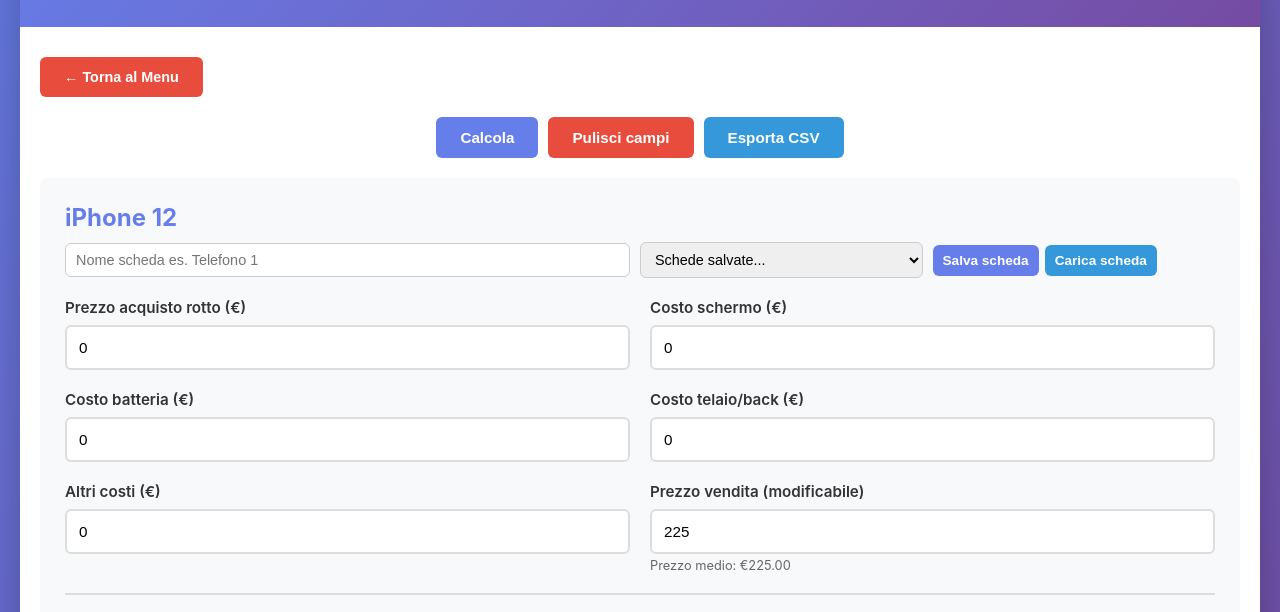
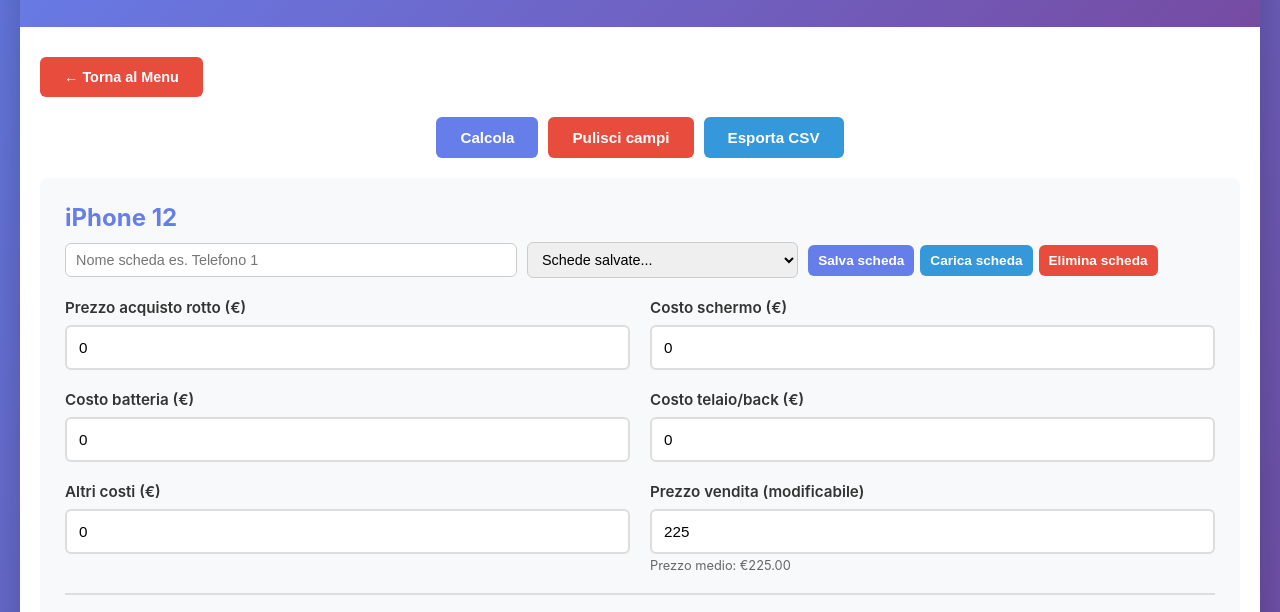
Before and after one commit to Omi11/Respri, a plain HTML site: page index.html in a window 1280 px wide. Both pictures are taken after a click on the button "iPhone 12". Shown: the part 133-745 px from the top of the page. Drawn offline with Linux system fonts and the light colour scheme.

Commit message:
Enhance profile management and layout
Updated grid layout and added delete profile functionality.

```diff
--- a/index.html
+++ b/index.html
@@ -120,7 +120,7 @@
 
         .profile-row {
             display: grid;
-            grid-template-columns: 2fr 1fr 1fr;
+            grid-template-columns: 2fr 1.2fr 1.8fr;
             gap: 10px;
             margin-bottom: 20px;
             align-items: center;
@@ -419,9 +419,10 @@
                     <div class="profile-row">
                         <input type="text" id="profileName" placeholder="Nome scheda es. Telefono 1">
                         <select id="profileSelect"></select>
-                        <div style="display:flex; gap:6px;">
+                        <div style="display:flex; gap:6px; flex-wrap:wrap;">
                             <button class="btn-primary" style="padding:8px 10px;" onclick="saveCurrentProfile()">Salva scheda</button>
                             <button class="btn-info" style="padding:8px 10px;" onclick="loadSelectedProfile()">Carica scheda</button>
+                            <button class="btn-secondary" style="padding:8px 10px;" onclick="deleteCurrentProfile()">Elimina scheda</button>
                         </div>
                     </div>
 
@@ -483,7 +484,7 @@
 
                 <div class="note">
                     ℹ️ <strong>Suggerimento:</strong> Dai un nome alla scheda (es. Telefono 1, Telefono 2) e premi “Salva scheda”.
-                    In seguito potrai richiamarla dal menu a tendina e rivedere tutti i dati.
+                    Puoi ricaricarla dal menu a tendina o eliminarla con il tasto rosso.
                 </div>
             </div>
         </div>
@@ -608,10 +609,9 @@
                 profittoResult.classList.add('profit-neutral');
             }
 
-            // Salva automaticamente se c'è un nome scheda
             const name = document.getElementById('profileName').value.trim();
             if (name) {
-                saveCurrentProfile(false); // silent
+                saveCurrentProfile(false);
                 refreshProfileSelect();
             }
         }
@@ -620,7 +620,6 @@
             aggiornaCalcolo();
         }
 
-        // resetPrezzoVendita = true per resettare anche il prezzo vendita, false per lasciarlo
         function pulisciAll(resetPrezzoVendita = true) {
             document.getElementById('prezzoAcquisto').value = 0;
             document.getElementById('costoSchermo').value = 0;
@@ -695,6 +694,37 @@
             loadProfile(currentPhone, name);
         }
 
+        function deleteCurrentProfile() {
+            if (!currentPhone) return;
+
+            const name = document.getElementById('profileName').value.trim();
+            if (!name) {
+                alert('Seleziona o scrivi il nome della scheda da eliminare.');
+                return;
+            }
+
+            const profiles = loadAllProfiles();
+            if (!profiles[currentPhone] || !profiles[currentPhone][name]) {
+                alert('Nessuna scheda salvata con questo nome per questo modello.');
+                return;
+            }
+
+            if (!confirm('Vuoi davvero eliminare la scheda "' + name + '" per ' + currentPhone + '?')) {
+                return;
+            }
+
+            delete profiles[currentPhone][name];
+
+            if (Object.keys(profiles[currentPhone]).length === 0) {
+                delete profiles[currentPhone];
+            }
+
+            saveAllProfiles(profiles);
+            refreshProfileSelect();
+            document.getElementById('profileName').value = '';
+            alert('Scheda eliminata.');
+        }
+
         function esportaCSV() {
             if (!currentPhone) return;
 
```
